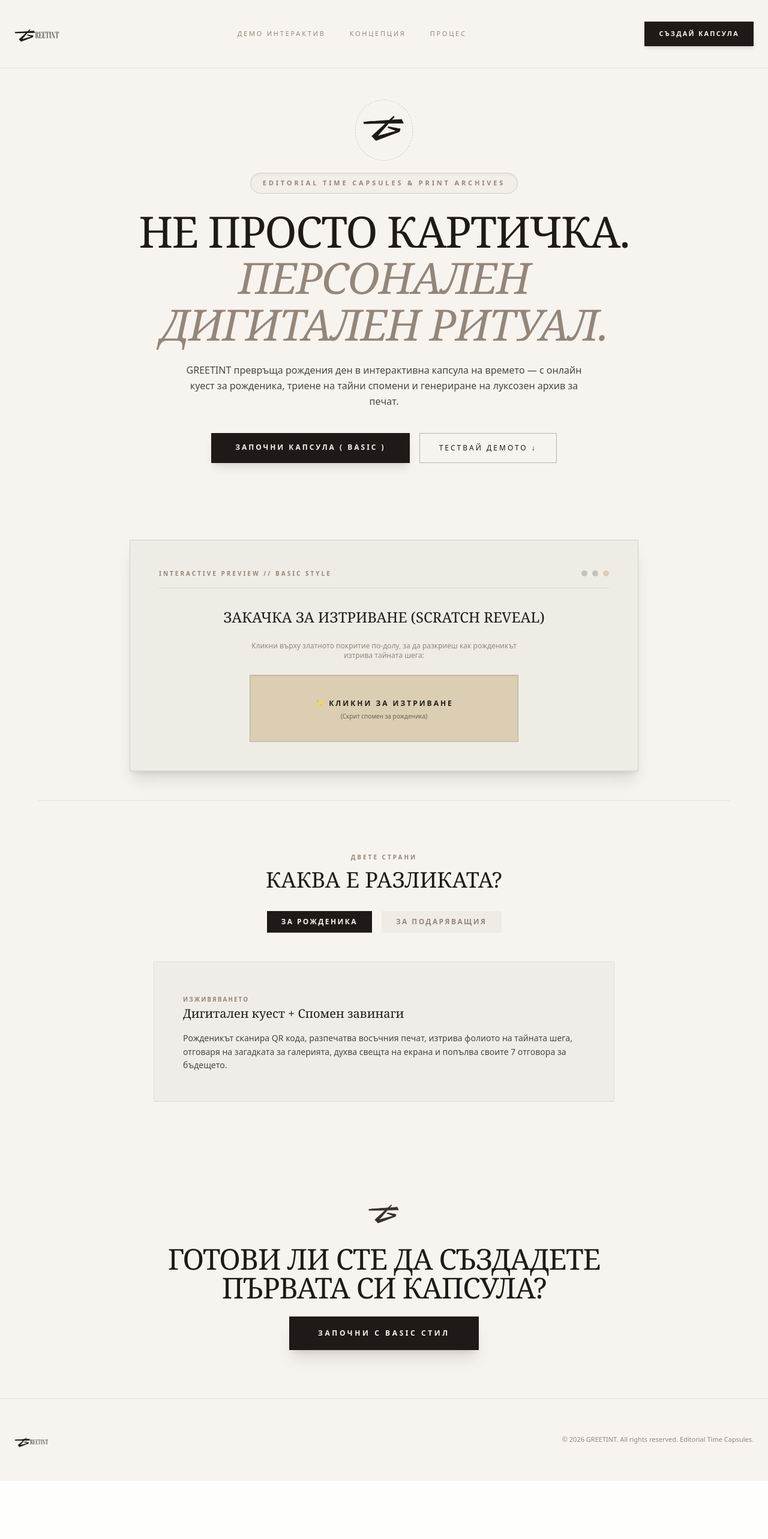
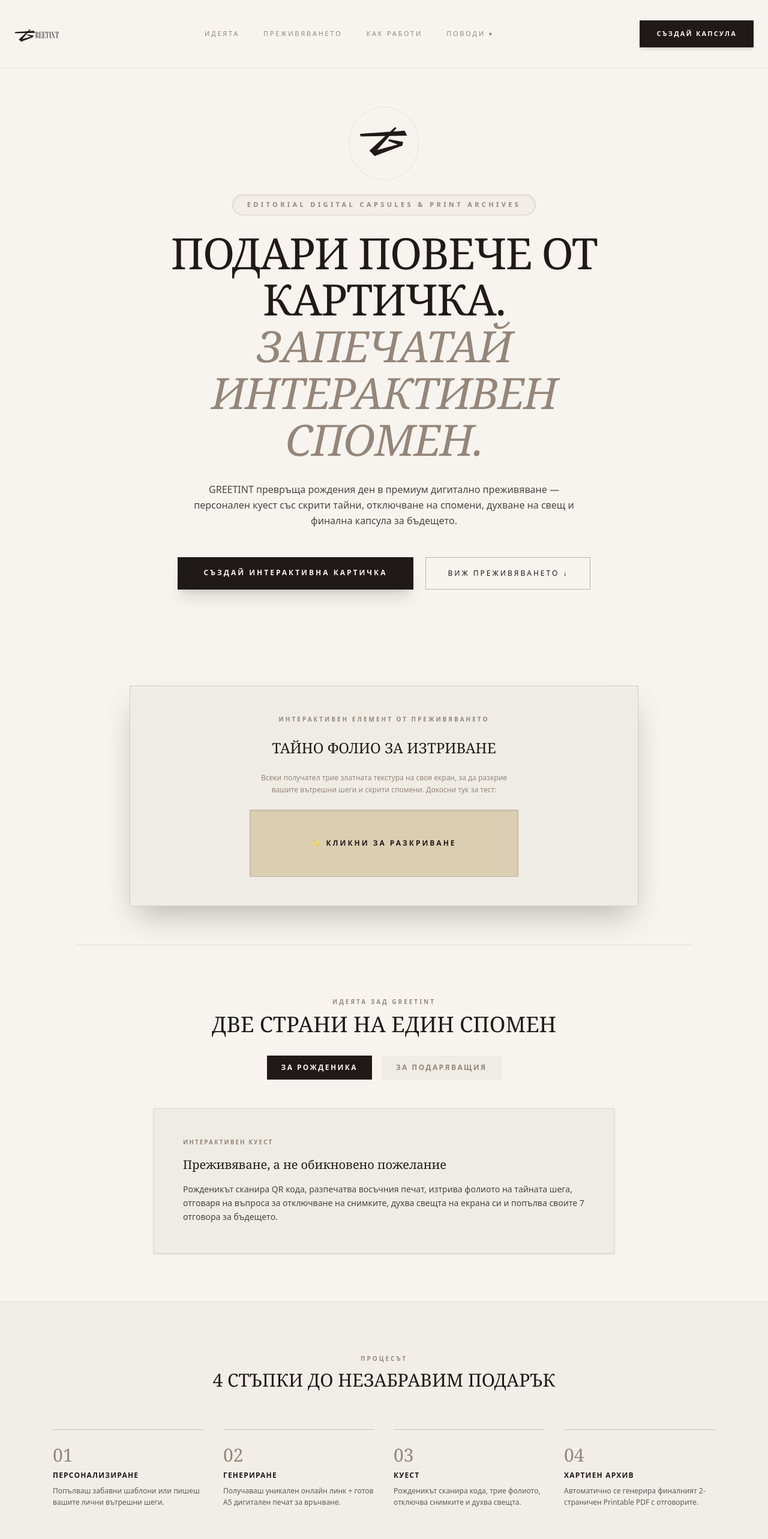
Before and after one commit to greetint/Greetint, a Next.js app: page / in a window 1280 px wide. Shown: the top 2566 px of the page at 60% size. Before the commit the page ends 2469 px from the top, so only its background shows below. Built offline with nearby package versions, Linux system fonts and the light colour scheme.

Commit message:
Pure marketing homepage update for Greetint

```diff
--- a/app/page.tsx
+++ b/app/page.tsx
@@ -6,128 +6,136 @@ import Link from 'next/link';
 
 export default function LandingPage() {
   const [activeTab, setActiveTab] = useState<'giver' | 'receiver'>('receiver');
-  const [isScratched, setIsScratched] = useState(false);
+  const [isScratched, setIsScratched] = useState<boolean>(false);
+  const [menuOpen, setMenuOpen] = useState<boolean>(false);
 
   return (
     <div className="min-h-screen bg-[#F7F4EF] text-[#1F1A17] font-sans selection:bg-[#DBCEB3] selection:text-[#1F1A17] overflow-x-hidden">
 
-      {/* 1. HEADER */}
-      <header className="sticky top-0 z-50 backdrop-blur-md bg-[#F7F4EF]/80 border-b border-[#958679]/20 px-6 py-4 transition-all">
+      {/* 1. ГЛАВНО МЕНЮ (ПОДГОТВЕНО ЗА БЪДЕЩИ ПОВОДИ) */}
+      <header className="sticky top-0 z-50 backdrop-blur-md bg-[#F7F4EF]/85 border-b border-[#958679]/20 px-6 py-4 transition-all">
         <div className="max-w-7xl mx-auto flex items-center justify-between">
+
+          {/* ЛОГО */}
           <Link href="/" className="hover:opacity-80 transition">
             <Logo variant="horizontal" height={34} />
           </Link>
 
+          {/* ЦЕНТРАЛНА НАВИГАЦИЯ */}
           <nav className="hidden md:flex gap-10 text-[11px] tracking-[0.25em] uppercase text-[#958679] font-medium">
-            <a href="#demo" className="hover:text-[#1F1A17] transition duration-200">Демо Интерактив</a>
-            <a href="#concept" className="hover:text-[#1F1A17] transition duration-200">Концепция</a>
-            <a href="#how-it-works" className="hover:text-[#1F1A17] transition duration-200">Процес</a>
+            <a href="#concept" className="hover:text-[#1F1A17] transition duration-200">Идеята</a>
+            <a href="#experience" className="hover:text-[#1F1A17] transition duration-200">Преживяването</a>
+            <a href="#process" className="hover:text-[#1F1A17] transition duration-200">Как работи</a>
+
+            {/* Падащо меню (Готово за бъдещи поводи) */}
+            <div className="relative group cursor-pointer">
+              <span className="hover:text-[#1F1A17] transition duration-200 flex items-center gap-1">
+                Поводи <span className="text-[9px]">▼</span>
+              </span>
+              <div className="absolute top-full left-0 mt-2 w-48 bg-[#EFECE6] border border-[#958679]/20 p-4 opacity-0 group-hover:opacity-100 transition-all duration-300 pointer-events-none group-hover:pointer-events-auto shadow-xl">
+                <span className="block text-[10px] text-[#1F1A17] font-bold uppercase tracking-wider mb-2 border-b border-[#958679]/20 pb-1">
+                  Рожден Ден
+                </span>
+                <span className="block text-[10px] text-[#958679] uppercase tracking-wider italic">
+                  Юбилей (Очаквайте)
+                </span>
+                <span className="block text-[10px] text-[#958679] uppercase tracking-wider italic mt-1">
+                  Сватба (Очаквайте)
+                </span>
+              </div>
+            </div>
           </nav>
 
+          {/* БУТОН КЪМ ФОРМАТА */}
           <Link
             href="/create"
-            className="text-[11px] uppercase tracking-[0.2em] bg-[#1F1A17] text-[#F7F4EF] px-6 py-3 font-semibold hover:bg-[#958679] transition duration-300 shadow-md hover:shadow-lg transform hover:-translate-y-0.5"
+            className="text-[11px] uppercase tracking-[0.2em] bg-[#1F1A17] text-[#F7F4EF] px-7 py-3.5 font-semibold hover:bg-[#958679] transition duration-300 shadow-md transform hover:-translate-y-0.5"
           >
             Създай Капсула
           </Link>
         </div>
       </header>
 
-      {/* 2. HERO SECTION */}
-      <section className="relative max-w-6xl mx-auto px-6 pt-16 pb-20 text-center flex flex-col items-center">
-        {/* Анимиран монограм с фин ротиращ пръстен */}
-        <div className="relative mb-8 group cursor-pointer">
-          <div className="absolute -inset-3 rounded-full border border-dashed border-[#958679]/40 group-hover:rotate-180 transition duration-1000 ease-out" />
-          <Logo variant="icon-only" height={72} />
+      {/* 2. HERO SECTION (ГЛАВНА ПРЕЗЕНТАЦИЯ) */}
+      <section className="relative max-w-5xl mx-auto px-6 pt-20 pb-24 text-center flex flex-col items-center">
+
+        {/* Анимиран монограм */}
+        <div className="relative mb-10 group cursor-pointer">
+          <div className="absolute -inset-4 rounded-full border border-dashed border-[#958679]/30 group-hover:rotate-180 transition duration-1000 ease-out" />
+          <Logo variant="icon-only" height={84} />
         </div>
 
-        <span className="inline-block text-[10px] md:text-[11px] uppercase tracking-[0.35em] text-[#958679] mb-6 font-semibold px-5 py-2 border border-[#958679]/30 rounded-full bg-[#EFECE6]/70 shadow-inner">
-          Editorial Time Capsules & Print Archives
+        <span className="inline-block text-[10px] md:text-[11px] uppercase tracking-[0.4em] text-[#958679] mb-6 font-semibold px-6 py-2 border border-[#958679]/30 rounded-full bg-[#EFECE6]/80 shadow-inner">
+          Editorial Digital Capsules & Print Archives
         </span>
 
-        <h1 className="text-4xl sm:text-6xl md:text-7xl font-serif text-[#1F1A17] mb-6 uppercase leading-[1.08] tracking-tight max-w-4xl">
-          Не просто картичка. <br />
-          <span className="italic font-normal text-[#958679]">Персонален дигитален ритуал.</span>
+        <h1 className="text-4xl sm:text-6xl md:text-7xl font-serif text-[#1F1A17] mb-8 uppercase leading-[1.08] tracking-tight max-w-4xl">
+          Подари повече от картичка. <br />
+          <span className="italic font-normal text-[#958679]">Запечатай интерактивен спомен.</span>
         </h1>
 
-        <p className="max-w-2xl text-[#1F1A17]/80 text-sm md:text-base leading-relaxed mb-10 font-light">
-          GREETINT превръща рождения ден в интерактивна капсула на времето — с онлайн куест за рожденика, триене на тайни спомени и генериране на луксозен архив за печат.
+        <p className="max-w-2xl text-[#1F1A17]/80 text-sm md:text-base leading-relaxed mb-12 font-light">
+          GREETINT превръща рождения ден в премиум дигитално преживяване — персонален куест със скрити тайни, отключване на спомени, духване на свещ и финална капсула за бъдещето.
         </p>
 
-        <div className="flex flex-col sm:flex-row gap-4 w-full sm:w-auto">
+        <div className="flex flex-col sm:flex-row gap-5 w-full sm:w-auto">
           <Link
             href="/create"
-            className="bg-[#1F1A17] text-[#F7F4EF] hover:bg-[#958679] px-10 py-4 text-xs uppercase tracking-[0.25em] font-bold transition duration-300 shadow-lg text-center"
+            className="bg-[#1F1A17] text-[#F7F4EF] hover:bg-[#958679] px-11 py-4.5 text-xs uppercase tracking-[0.25em] font-bold transition duration-300 shadow-xl text-center"
           >
-            Започни Капсула ( Basic )
+            Създай Интерактивна Картичка
           </Link>
           <a
-            href="#demo"
-            className="border border-[#1F1A17]/30 text-[#1F1A17] hover:border-[#1F1A17] hover:bg-[#EFECE6] px-8 py-4 text-xs uppercase tracking-[0.25em] font-medium transition duration-300 text-center"
+            href="#experience"
+            className="border border-[#1F1A17]/30 text-[#1F1A17] hover:border-[#1F1A17] hover:bg-[#EFECE6] px-9 py-4.5 text-xs uppercase tracking-[0.25em] font-medium transition duration-300 text-center"
           >
-            Тествай Демото ↓
+            Виж Преживяването ↓
           </a>
         </div>
       </section>
 
-      {/* 3. INTERACTIVE DEMO PREVIEW (ХВАЩАЩ ВНИМАНИЕТО МОДУЛ) */}
-      <section id="demo" className="max-w-4xl mx-auto px-6 py-12">
-        <div className="bg-[#EFECE6] border border-[#958679]/30 p-8 md:p-12 shadow-xl relative overflow-hidden">
-          <div className="flex justify-between items-center mb-8 border-b border-[#958679]/20 pb-4">
-            <span className="text-[10px] uppercase tracking-[0.3em] font-bold text-[#958679]">
-              Interactive Preview // Basic Style
+      {/* 3. ИНТЕРАКТИВЕН ДЕМО МОДУЛ (SCRATCH REVEAL) */}
+      <section id="experience" className="max-w-4xl mx-auto px-6 py-16">
+        <div className="bg-[#EFECE6] border border-[#958679]/30 p-8 md:p-12 shadow-2xl relative overflow-hidden text-center space-y-6">
+          <span className="text-[10px] uppercase tracking-[0.3em] font-bold text-[#958679] block">
+            Интерактивен Елемент от Преживяването
           </span>
-            <div className="flex gap-2">
-              <span className="w-2.5 h-2.5 rounded-full bg-[#1F1A17]/20" />
-              <span className="w-2.5 h-2.5 rounded-full bg-[#1F1A17]/20" />
-              <span className="w-2.5 h-2.5 rounded-full bg-[#DBCEB3]" />
-            </div>
-          </div>
-
-          <div className="text-center space-y-6">
           <h3 className="text-2xl font-serif uppercase text-[#1F1A17]">
-              Закачка за изтриване (Scratch Reveal)
+            Тайно Фолио за Изтриване
           </h3>
-            <p className="text-xs text-[#958679] max-w-md mx-auto">
-              Кликни върху златното покритие по-долу, за да разкриеш как рожденикът изтрива тайната шега:
+          <p className="text-xs text-[#958679] max-w-md mx-auto leading-relaxed">
+            Всеки получател трие златната текстура на своя екран, за да разкрие вашите вътрешни шеги и скрити спомени. Докосни тук за тест:
           </p>
 
-            {/* ИНТЕРАКТИВЕН SCRATCH БЛОК */}
           <div
             onClick={() => setIsScratched(true)}
-              className="max-w-md mx-auto h-28 bg-[#DBCEB3] border border-[#958679]/40 flex items-center justify-center p-6 cursor-pointer relative transition duration-500 hover:scale-[1.02] shadow-inner"
+            className="max-w-md mx-auto h-28 bg-[#DBCEB3] border border-[#958679]/40 flex items-center justify-center p-6 cursor-pointer transition duration-500 hover:scale-[1.01] shadow-inner"
           >
             {!isScratched ? (
-                <div className="text-center">
               <span className="text-xs uppercase tracking-[0.25em] font-bold text-[#1F1A17]">
-                    ✨ Кликни за изтриване
+                ✨ Кликни за разкриване
               </span>
-                  <span className="block text-[10px] text-[#1F1A17]/60 mt-1">
-                    (Скрит спомен за рожденика)
-                  </span>
-                </div>
             ) : (
-                <p className="text-xs font-serif italic text-[#1F1A17] animate-fade-in">
-                  "Спомняш ли си, когато изпусна телефона и твърдеше, че е водоустойчив? Пазим го в пълна тайна!" 🤫
+              <p className="text-xs font-serif italic text-[#1F1A17] animate-fade-in leading-relaxed">
+                "Спомняш ли си, когато си изпусна телефона и викаше, че е водоустойчив? Пазим го в пълна тайна!" 🤫
               </p>
             )}
           </div>
         </div>
-        </div>
       </section>
 
-      {/* 4. ТАБОВЕ ЗА ПРЕГЛЕД (ЗА ПОДАРЯВАЩИЯ / ЗА РОЖДЕНИКА) */}
-      <section id="concept" className="max-w-6xl mx-auto px-6 py-20 border-t border-[#958679]/20">
+      {/* 4. ТАБОВЕ ЗА ПРЕГЛЕД (ДВЕТЕ СТРАНИ НА ПРЕЖИВЯВАНЕТО) */}
+      <section id="concept" className="max-w-5xl mx-auto px-6 py-20 border-t border-[#958679]/20">
         <div className="text-center max-w-2xl mx-auto mb-12">
-          <span className="text-[10px] uppercase tracking-[0.3em] text-[#958679] font-bold">Двете страни</span>
+          <span className="text-[10px] uppercase tracking-[0.3em] text-[#958679] font-bold">Идеята зад GREETINT</span>
           <h2 className="text-2xl md:text-4xl font-serif uppercase text-[#1F1A17] mt-2">
-            Каква е разликата?
+            Две страни на един спомен
           </h2>
 
           <div className="flex justify-center gap-4 mt-8">
             <button
               onClick={() => setActiveTab('receiver')}
-              className={`px-6 py-2.5 text-xs uppercase tracking-[0.2em] font-bold transition ${
+              className={`px-6 py-3 text-xs uppercase tracking-[0.2em] font-bold transition ${
                 activeTab === 'receiver'
                   ? 'bg-[#1F1A17] text-[#F7F4EF]'
                   : 'bg-[#EFECE6] text-[#958679] hover:text-[#1F1A17]'
@@ -137,7 +145,7 @@ export default function LandingPage() {
             </button>
             <button
               onClick={() => setActiveTab('giver')}
-              className={`px-6 py-2.5 text-xs uppercase tracking-[0.2em] font-bold transition ${
+              className={`px-6 py-3 text-xs uppercase tracking-[0.2em] font-bold transition ${
                 activeTab === 'giver'
                   ? 'bg-[#1F1A17] text-[#F7F4EF]'
                   : 'bg-[#EFECE6] text-[#958679] hover:text-[#1F1A17]'
@@ -148,38 +156,76 @@ export default function LandingPage() {
           </div>
         </div>
 
-        <div className="bg-[#EFECE6]/80 p-8 md:p-12 border border-[#958679]/20 max-w-3xl mx-auto transition-all">
+        <div className="bg-[#EFECE6] p-8 md:p-12 border border-[#958679]/20 max-w-3xl mx-auto transition-all shadow-sm">
           {activeTab === 'receiver' ? (
             <div className="space-y-4 text-center md:text-left">
-              <span className="text-[10px] uppercase tracking-[0.2em] text-[#958679] font-bold">Изживяването</span>
-              <h3 className="text-xl font-serif text-[#1F1A17]">Дигитален куест + Спомен завинаги</h3>
+              <span className="text-[10px] uppercase tracking-[0.2em] text-[#958679] font-bold block">Интерактивен Куест</span>
+              <h3 className="text-xl font-serif text-[#1F1A17]">Преживяване, а не обикновено пожелание</h3>
               <p className="text-xs md:text-sm text-[#1F1A17]/80 leading-relaxed">
-                Рожденикът сканира QR кода, разпечатва восъчния печат, изтрива фолиото на тайната шега, отговаря на загадката за галерията, духва свещта на екрана и попълва своите 7 отговора за бъдещето.
+                Рожденикът сканира QR кода, разпечатва восъчния печат, изтрива фолиото на тайната шега, отговаря на въпроса за отключване на снимките, духва свещта на екрана си и попълва своите 7 отговора за бъдещето.
               </p>
             </div>
           ) : (
             <div className="space-y-4 text-center md:text-left">
-              <span className="text-[10px] uppercase tracking-[0.2em] text-[#958679] font-bold">Бързина & Улеснение</span>
-              <h3 className="text-xl font-serif text-[#1F1A17]">Сглоби за 3 минути</h3>
+              <span className="text-[10px] uppercase tracking-[0.2em] text-[#958679] font-bold block">Бързо и Лесно</span>
+              <h3 className="text-xl font-serif text-[#1F1A17]">Сглоби персонализиран подарък за минути</h3>
               <p className="text-xs md:text-sm text-[#1F1A17]/80 leading-relaxed">
-                Без нужда да мислиш дълги текстове. Избираш от нашите забавни готови реплики, качваш няколко любими снимки и пишеш пожеланието. Всичко останало се генерира автоматично.
+                Попълваш 3 бързи закачки, избираш от нашите готови забавни реплики (или пишеш свои), качваш любимите снимки и пишеш пожеланието. Всичко останало се подрежда автоматично.
               </p>
             </div>
           )}
         </div>
       </section>
 
-      {/* 5. CTA */}
-      <section className="max-w-4xl mx-auto px-6 py-20 text-center">
-        <Logo variant="icon-only" height={54} className="mb-6 opacity-90" />
+      {/* 5. СТҮПКИТЕ (КАК РАБОТИ) */}
+      <section id="process" className="bg-[#EFECE6]/60 py-20 border-y border-[#958679]/20">
+        <div className="max-w-6xl mx-auto px-6">
+          <div className="text-center mb-16">
+            <span className="text-[10px] uppercase tracking-[0.3em] text-[#958679] font-bold">Процесът</span>
+            <h2 className="text-2xl md:text-3xl font-serif uppercase text-[#1F1A17] mt-2">
+              4 стъпки до незабравим подарък
+            </h2>
+          </div>
+
+          <div className="grid grid-cols-1 md:grid-cols-4 gap-8">
+            <div className="border-t border-[#1F1A17]/20 pt-6">
+              <span className="text-3xl font-serif text-[#958679] font-light">01</span>
+              <h4 className="text-xs uppercase tracking-widest font-bold mt-2 mb-2 text-[#1F1A17]">Персонализиране</h4>
+              <p className="text-xs text-[#1F1A17]/70 leading-relaxed">Попълваш забавни шаблони или пишеш вашите лични вътрешни шеги.</p>
+            </div>
+
+            <div className="border-t border-[#1F1A17]/20 pt-6">
+              <span className="text-3xl font-serif text-[#958679] font-light">02</span>
+              <h4 className="text-xs uppercase tracking-widest font-bold mt-2 mb-2 text-[#1F1A17]">Генериране</h4>
+              <p className="text-xs text-[#1F1A17]/70 leading-relaxed">Получаваш уникален онлайн линк + готов А5 дигитален печат за връчване.</p>
+            </div>
+
+            <div className="border-t border-[#1F1A17]/20 pt-6">
+              <span className="text-3xl font-serif text-[#958679] font-light">03</span>
+              <h4 className="text-xs uppercase tracking-widest font-bold mt-2 mb-2 text-[#1F1A17]">Куест</h4>
+              <p className="text-xs text-[#1F1A17]/70 leading-relaxed">Рожденикът сканира кода, трие фолиото, отключва снимките и духва свещта.</p>
+            </div>
+
+            <div className="border-t border-[#1F1A17]/20 pt-6">
+              <span className="text-3xl font-serif text-[#958679] font-light">04</span>
+              <h4 className="text-xs uppercase tracking-widest font-bold mt-2 mb-2 text-[#1F1A17]">Хартиен Архив</h4>
+              <p className="text-xs text-[#1F1A17]/70 leading-relaxed">Автоматично се генерира финалният 2-страничен Printable PDF с отговорите.</p>
+            </div>
+          </div>
+        </div>
+      </section>
+
+      {/* 6. ФИНАЛЕН CTA */}
+      <section className="max-w-4xl mx-auto px-6 py-24 text-center">
+        <Logo variant="icon-only" height={56} className="mb-6 opacity-90" />
         <h2 className="text-3xl md:text-5xl font-serif uppercase text-[#1F1A17] mb-6 tracking-tight">
-          Готови ли сте да създадете първата си Капсула?
+          Готови ли сте да запечатате първия си спомен?
         </h2>
         <Link
           href="/create"
           className="inline-block bg-[#1F1A17] text-[#F7F4EF] hover:bg-[#958679] px-12 py-5 text-xs uppercase tracking-[0.3em] font-bold transition duration-300 shadow-xl transform hover:-translate-y-1"
         >
-          Започни с Basic Стил
+          Създай Интерактивна Картичка
         </Link>
       </section>
 
```
Lines whose indentation alone changed are shown as unchanged.
